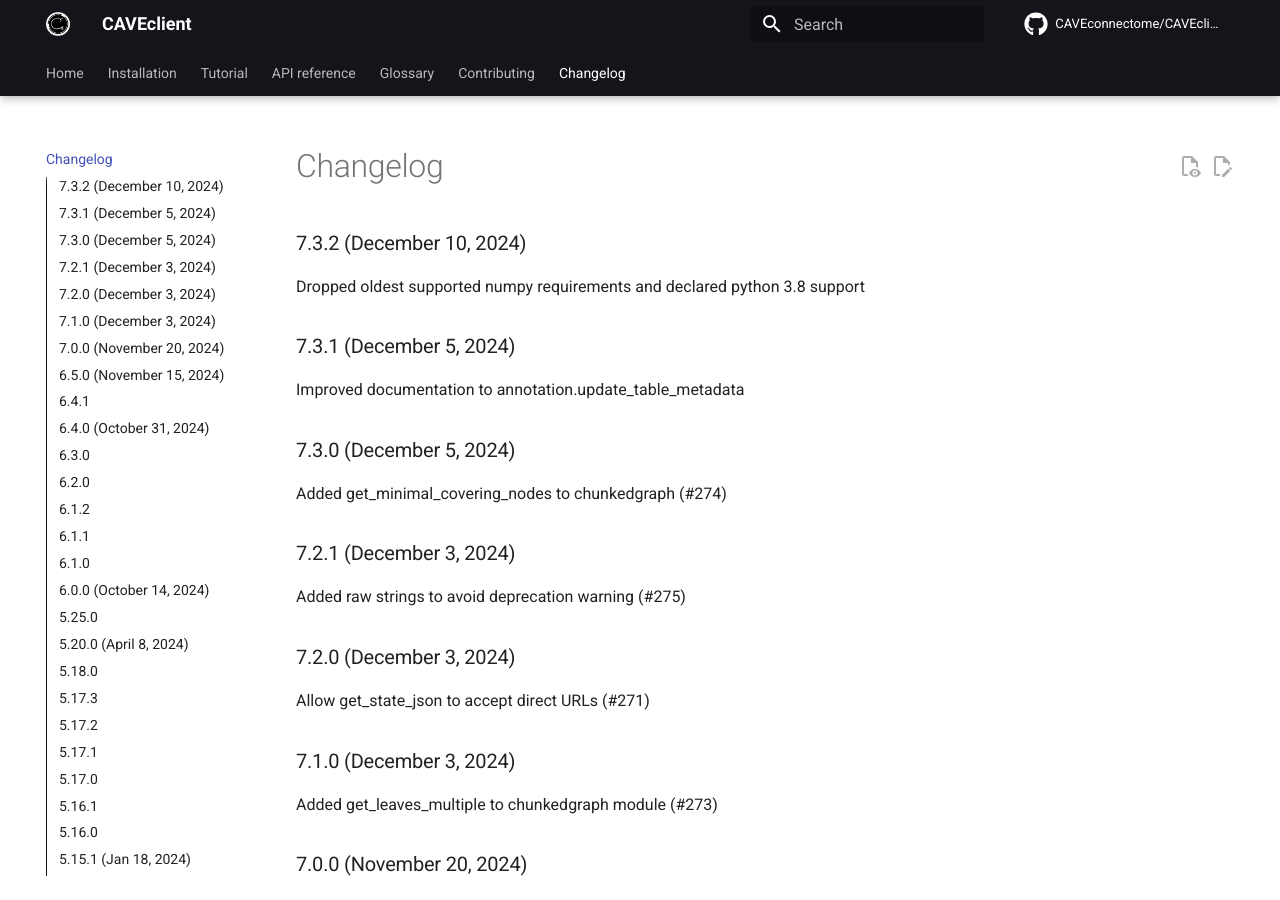
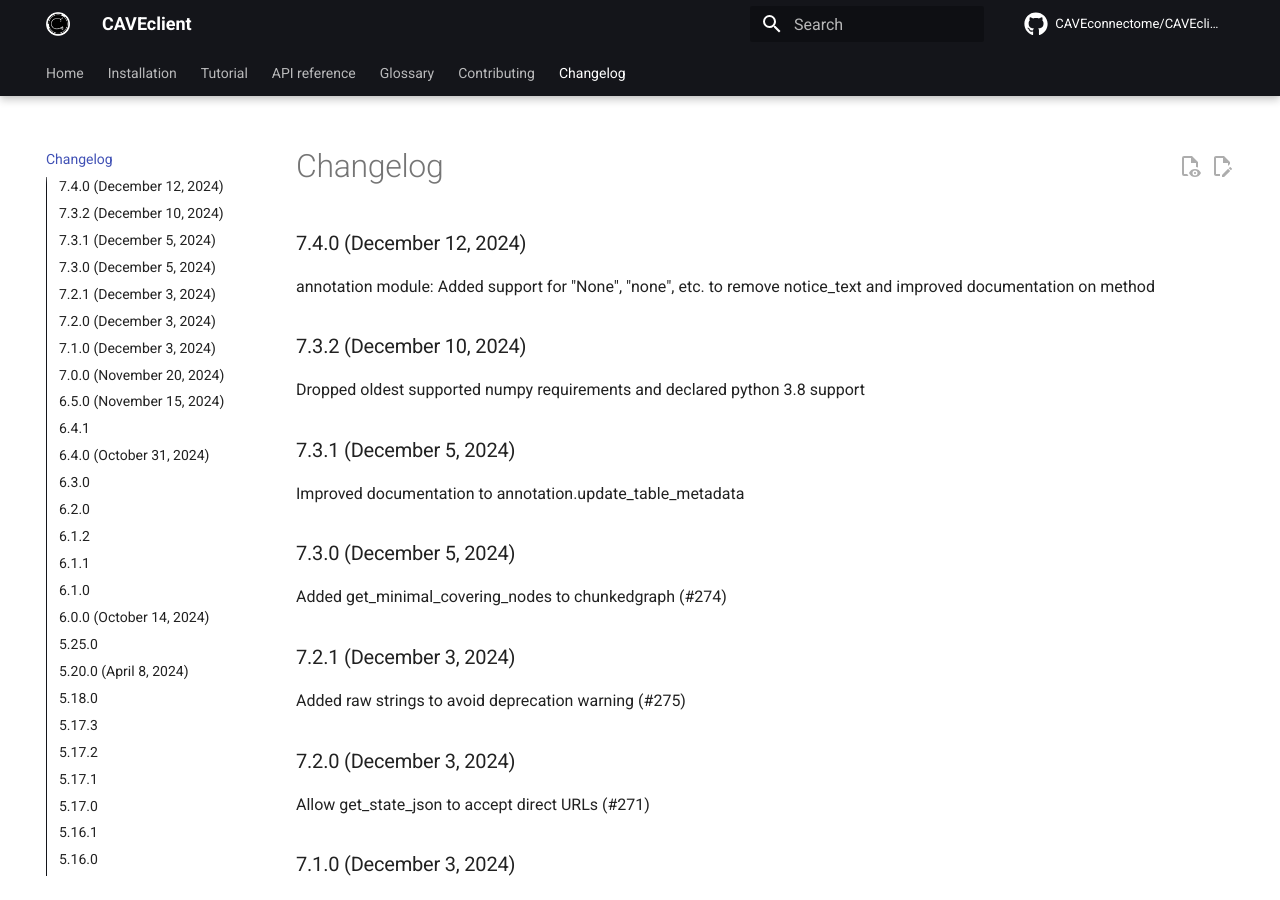
Before and after one commit to CAVEconnectome/CAVEclient, an MkDocs documentation site: the page built from docs/changelog.md, in a window 1280 px wide and 900 px high. Built offline with MkDocs 1.6.1 and Material for MkDocs 9.7.7, drawn with Linux system fonts in a browser that asks for light colours; comment, search, counter and statistics services are not loaded.

Commit message:
Update changelog.md

```diff
--- a/docs/changelog.md
+++ b/docs/changelog.md
@@ -1,6 +1,10 @@
 ---
 title: Changelog
 ---
+## 7.4.0 (December 12, 2024)
+annotation module: Added support for "None", "none", etc. to remove notice_text and
+improved documentation on method
+
 ## 7.3.2 (December 10, 2024)
 Dropped oldest supported numpy requirements and declared python 3.8 support
 
```
